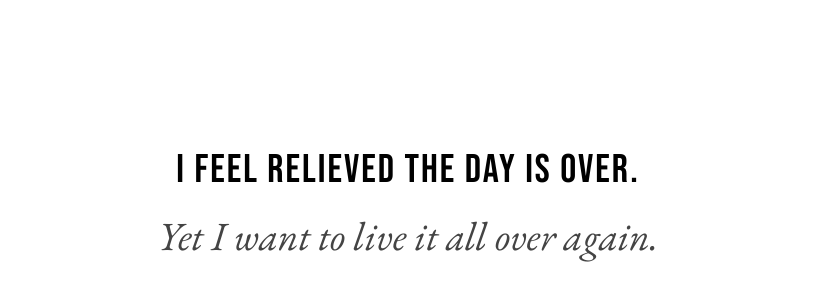
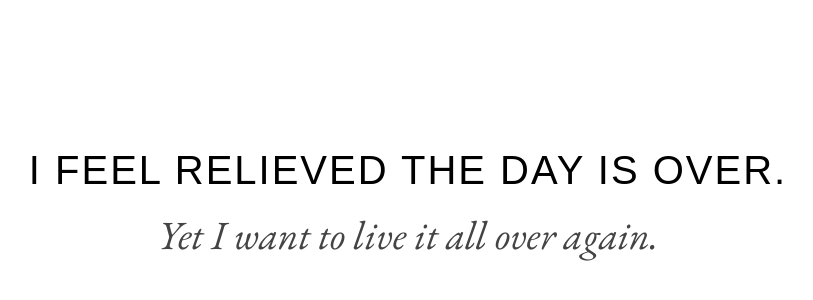
Before and after one commit to petratcheque/superposition, a plain HTML site: page index.html in a window 1280 px wide. Shown: the part 196-496 px from the top of the page, without its empty margins (232-1045 px from the left). Drawn offline with nearby package versions, Linux system fonts and the light colour scheme.

Commit message:
Update index.html
Update fonts

```diff
--- a/index.html
+++ b/index.html
@@ -4,7 +4,7 @@
   <meta charset="UTF-8" />
   <meta name="viewport" content="width=device-width, initial-scale=1.0" />
   <title>Superposition: Two things are true</title>
-  <link href="https://fonts.googleapis.com/css2?family=Bebas+Neue&family=EB+Garamond:ital@0;1&display=swap" rel="stylesheet">
+  <link href="https://fonts.googleapis.com/css2?family=Anton&family=EB+Garamond:ital@0;1&display=swap" rel="stylesheet">
   <link rel="stylesheet" href="style.css" />
 </head>
 <body>
```
